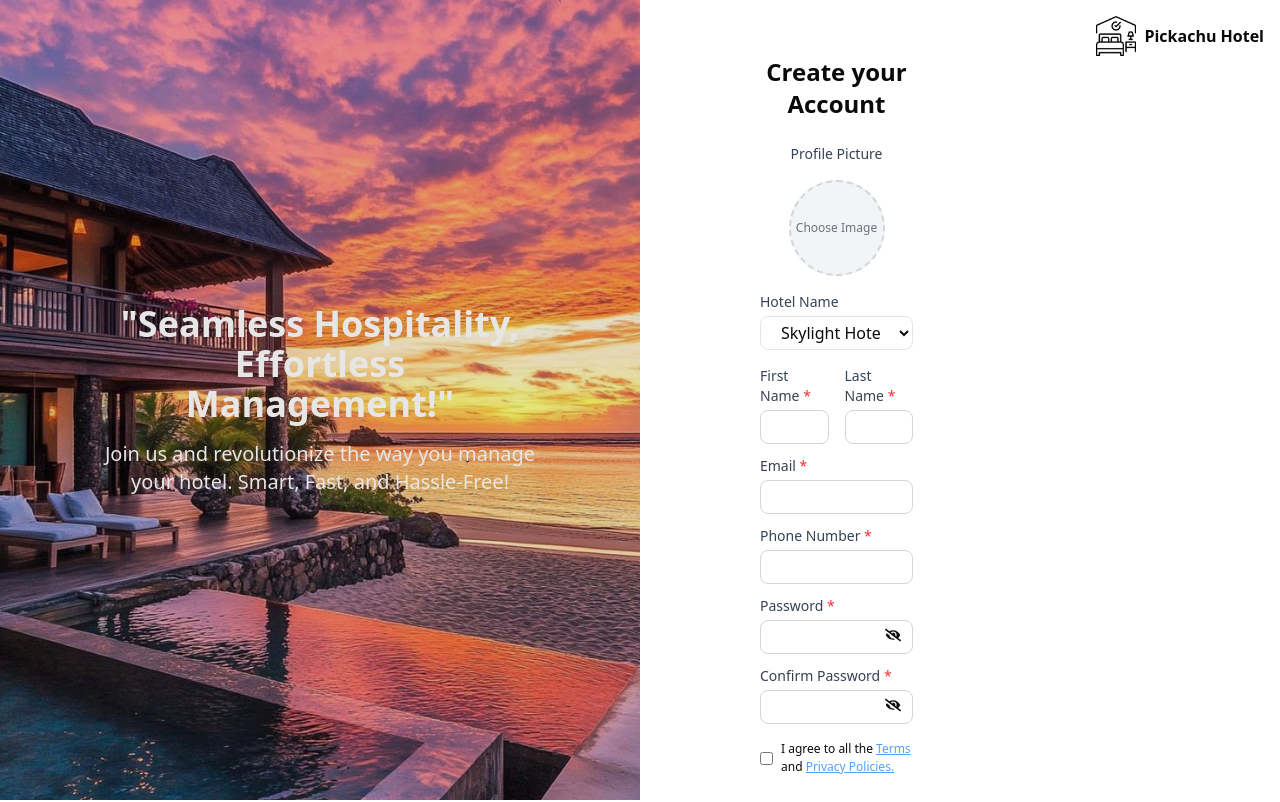
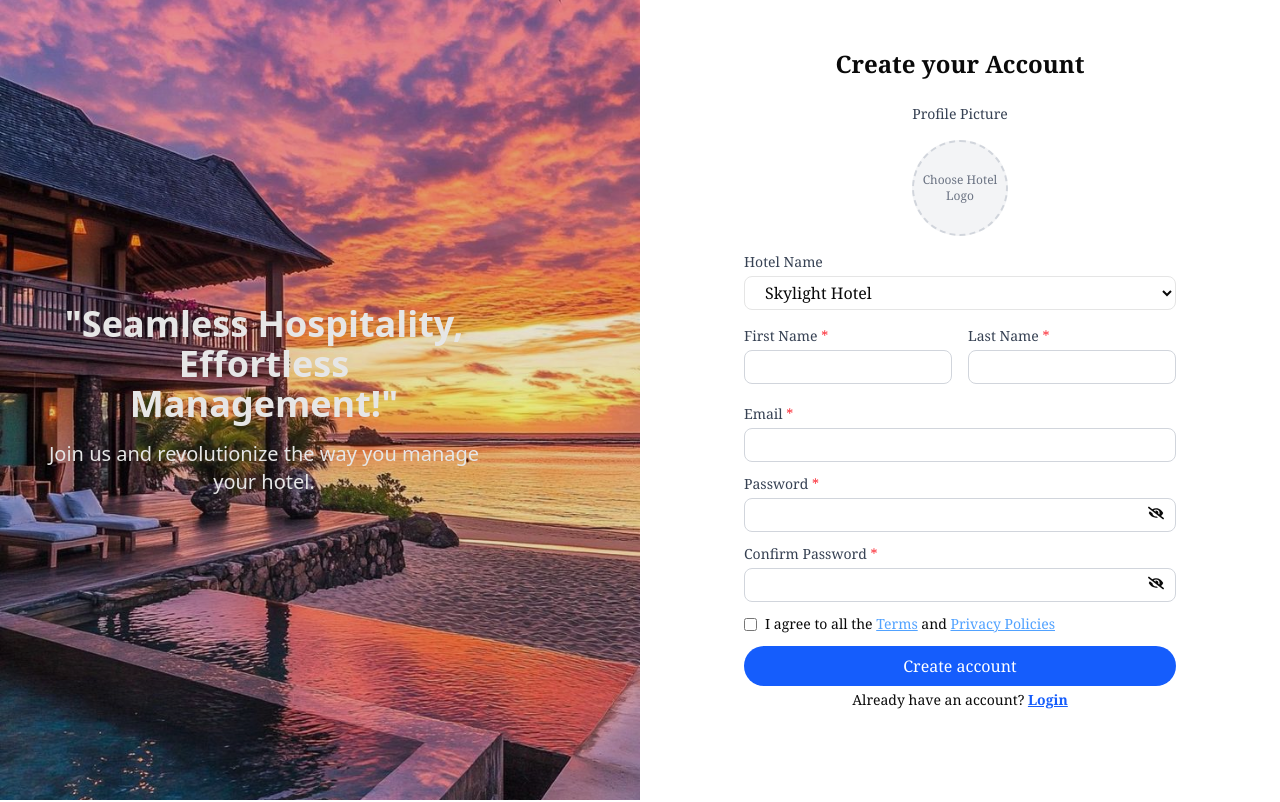
Before and after one commit to fikante/Hotel-Management-System, a React (Vite) app in the folder Frontend_Staff/: page /signup in a window 1280 px wide. Shown: the top 802 px of the page. Built offline with nearby package versions, Linux system fonts and the light colour scheme.

Commit message:
signup page

```diff
--- a/Frontend_Staff/src/components/SignUp/Button.jsx
+++ b/Frontend_Staff/src/components/SignUp/Button.jsx
@@ -2,7 +2,7 @@ const Button = ({ children, type = "button", onClick }) => (
     <button
       type={type}
       onClick={onClick}
-      className="w-full bg-blue-600 text-white p-2 rounded-[3px] hover:bg-blue-700 transition my-4 cursor-pointer"
+      className="w-full bg-blue-600 text-white p-2 rounded-4xl hover:bg-blue-700 transition my-1  cursor-pointer"
     >
       {children}
     </button>
--- a/Frontend_Staff/src/components/SignUp/ProfilePicUpload.jsx
+++ b/Frontend_Staff/src/components/SignUp/ProfilePicUpload.jsx
@@ -49,7 +49,7 @@ const ProfilePicUpload = ({ register, errors, watch }) => {
                 className="w-full h-full object-cover"
               />
             ) : (
-              <span className="text-gray-500 text-xs">Choose Image</span>
+              <span className="text-gray-500 text-xs">Choose Hotel Logo</span>
             )}
           </div>
           <input
--- a/Frontend_Staff/src/pages/Auth/Signup.jsx
+++ b/Frontend_Staff/src/pages/Auth/Signup.jsx
@@ -1,11 +1,9 @@
 import { useForm } from "react-hook-form";
-
 import InputField from "../../components/SignUp/InputField";
 import Button from "../../components/SignUp/Button";
 import ProfilePicUpload from "../../components/SignUp/ProfilePicUpload";
 import HotelDropdown from "../../components/SignUp/HotelDropdown";
 import SubmissionStatus from "../../components/SignUp/SubmissionStatus";
-
 import { assets } from "@/assets/assets";
 import { useState } from "react";
 import { useNavigate } from "react-router-dom";
@@ -21,6 +19,7 @@ const Signup = ({ hotels }) => {
   const navigate = useNavigate();
   const [submissionStatus, setSubmissionStatus] = useState(null);
   const hotelName = "Pickachu Hotel";
+
   const onSubmit = async (data) => {
     try {
       console.log(data);
@@ -28,7 +27,6 @@ const Signup = ({ hotels }) => {
         type: "success",
         message: "Account created successfully!",
       });
-      // Redirect after 3 seconds
       setTimeout(() => navigate("/dashboard"), 3000);
     } catch (error) {
       setSubmissionStatus({
@@ -38,53 +36,47 @@ const Signup = ({ hotels }) => {
     }
   };
 
-  // Password matching validation
   const validatePasswordMatch = (value) => {
     return value === watch("password") || "Passwords don't match";
   };
 
   return (
-    <div className="flex">
-      {/* Left Side - Fixed Background Image */}
-      <div className="hidden md:block fixed h-full w-1/2 left-0 top-0 overflow-hidden">
+    <div className="flex flex-col md:flex-row min-h-screen w-full">
+      {/* Left Side - Background Image */}
       <div
-          className="absolute inset-0 bg-cover bg-center"
+        className="hidden md:flex w-full md:w-1/2 bg-cover bg-center"
         style={{
           backgroundImage: `url(${assets.SignUp})`,
           filter: "brightness(0.9)",
         }}
       >
-          <div className="absolute inset-0 flex items-center justify-center p-10 text-center">
+        <div className="flex items-center justify-center p-10 text-center">
           <div className="text-white max-w-md">
             <h2 className="text-4xl font-bold mb-4">
               "Seamless Hospitality, Effortless Management!"
             </h2>
             <p className="text-xl">
-                Join us and revolutionize the way you manage your hotel. Smart,
-                Fast, and Hassle-Free!
+              Join us and revolutionize the way you manage your hotel.
             </p>
-            </div>
           </div>
         </div>
       </div>
 
       {/* Right Side - Signup Form */}
-      <div className="w-full md:w-1/2 md:ml-auto px-30 bg-white py-8">
-        <div className="absolute top-4 right-4 flex items-center gap-2 cursor-pointer">
-          <img
-            src="/hotel.png"
-            alt="Hotel Logo"
-            className="h-8 w-8 md:h-10 md:w-10 object-contain"
-          />
-          <span className="font-semibold text-sm md:text-base">
-            {hotelName}
-          </span>
-        </div>
-        <h1 className="text-center my-6 text-2xl font-bold">
+      <div className="w-full md:w-1/2 bg-white py-6 relative">
+        {/* Form Container */}
+        <div className="w-3/4 mx-auto px-6 font-serif">
+          <h1 className="text-center my-6 text-2xl font-bold ">
             Create your Account
           </h1>
-        <form onSubmit={handleSubmit(onSubmit)}>
-          <ProfilePicUpload register={register} errors={errors} watch={watch} />
+
+          <form onSubmit={handleSubmit(onSubmit)} className="space-y-2">
+            <ProfilePicUpload
+              register={register}
+              errors={errors}
+              watch={watch}
+            />
+
             <HotelDropdown
               register={register}
               hotels={[
@@ -95,14 +87,20 @@ const Signup = ({ hotels }) => {
               ]}
               errors={errors}
             />
-          <div className="flex flex-col w-full space-y-4 md:flex-row md:space-y-0 md:space-x-4 md:justify-between">
+
+            <div className="grid grid-cols-1 md:grid-cols-2 gap-4">
               <InputField
                 label="First Name"
                 register={register}
                 errors={errors}
               />
-            <InputField label="Last Name" register={register} errors={errors} />
+              <InputField
+                label="Last Name"
+                register={register}
+                errors={errors}
+              />
             </div>
+
             <InputField
               label="Email"
               type="email"
@@ -113,17 +111,7 @@ const Signup = ({ hotels }) => {
                 message: "Invalid email address",
               }}
             />
-          <InputField
-            label="Phone Number"
-            type="tel"
-            register={register}
-            errors={errors}
-            pattern={{
-              value: /^\+?[0-9]{10,15}$/, // Allows optional '+' and 10-15 digits
-              message:
-                "Invalid phone number (e.g., +251968096620 or 0968096620)",
-            }}
-          />
+
             <InputField
               label="Password"
               type="password"
@@ -133,6 +121,7 @@ const Signup = ({ hotels }) => {
                 value.length >= 8 || "Password must be at least 8 characters"
               }
             />
+
             <InputField
               label="Confirm Password"
               type="password"
@@ -141,45 +130,52 @@ const Signup = ({ hotels }) => {
               validate={validatePasswordMatch}
             />
 
-          <div className="flex items-center my-4 text-[12px]">
+            <div className="flex items-start text-sm">
               <input
                 type="checkbox"
+                id="terms"
                 {...register("terms", {
                   required: "You must accept the terms",
                 })}
-              className="mr-2"
+                className="mr-2 mt-1"
               />
-            <label>
+              <label htmlFor="terms">
                 I agree to all the{" "}
-              <a href="#Terms" className="text-blue-400 underline">
+                <a href="" className="text-blue-400 underline">
                   Terms
                 </a>{" "}
                 and{" "}
-              <a className="text-blue-400 underline" href="#Privacy Policies.">
-                Privacy Policies.
+                <a className="text-blue-400 underline" href="">
+                  Privacy Policies
                 </a>
               </label>
+            </div>
             {errors.terms && (
-              <p className="text-red-500 text-xs ml-2">
+              <p className="text-red-500 text-xs -mt-3">
                 {errors.terms.message}
               </p>
             )}
-          </div>
 
-          <Button type="submit">Create account</Button>
+            <Button type="submit" className=" w-full ">
+              Create account
+            </Button>
 
-          <p className="text-center mt-4">
+            <p className="text-center text-sm">
               Already have an account?{" "}
-            <a href="#Login" className="text-blue-400 underline">
+              <a
+                href="/login"
+                className="text-blue-600 underline font-semibold "
+              >
                 Login
               </a>
             </p>
+          </form>
 
           <SubmissionStatus
             status={submissionStatus}
             onClose={() => setSubmissionStatus(null)}
           />
-        </form>
+        </div>
       </div>
     </div>
   );
```
Lines whose indentation alone changed are shown as unchanged.
